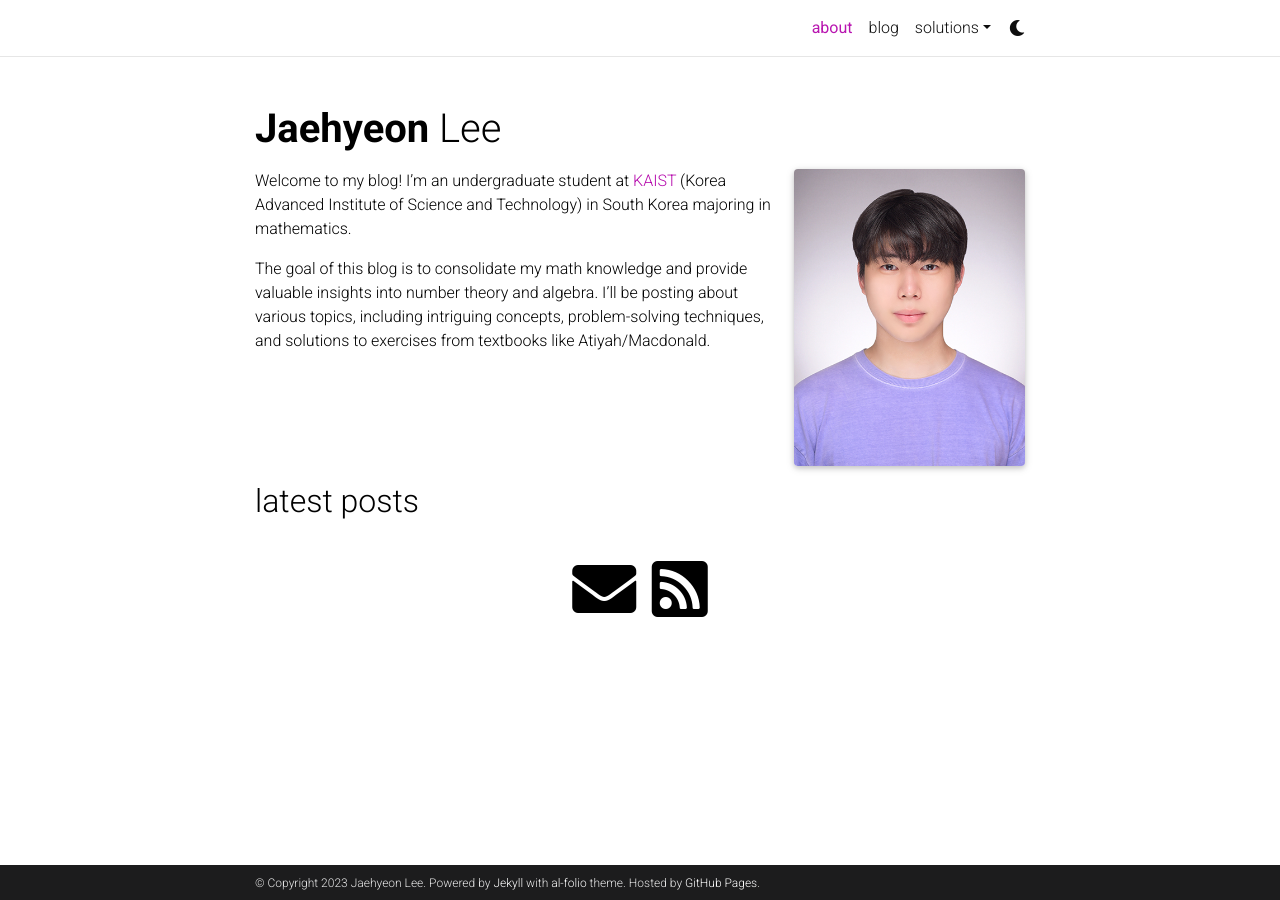
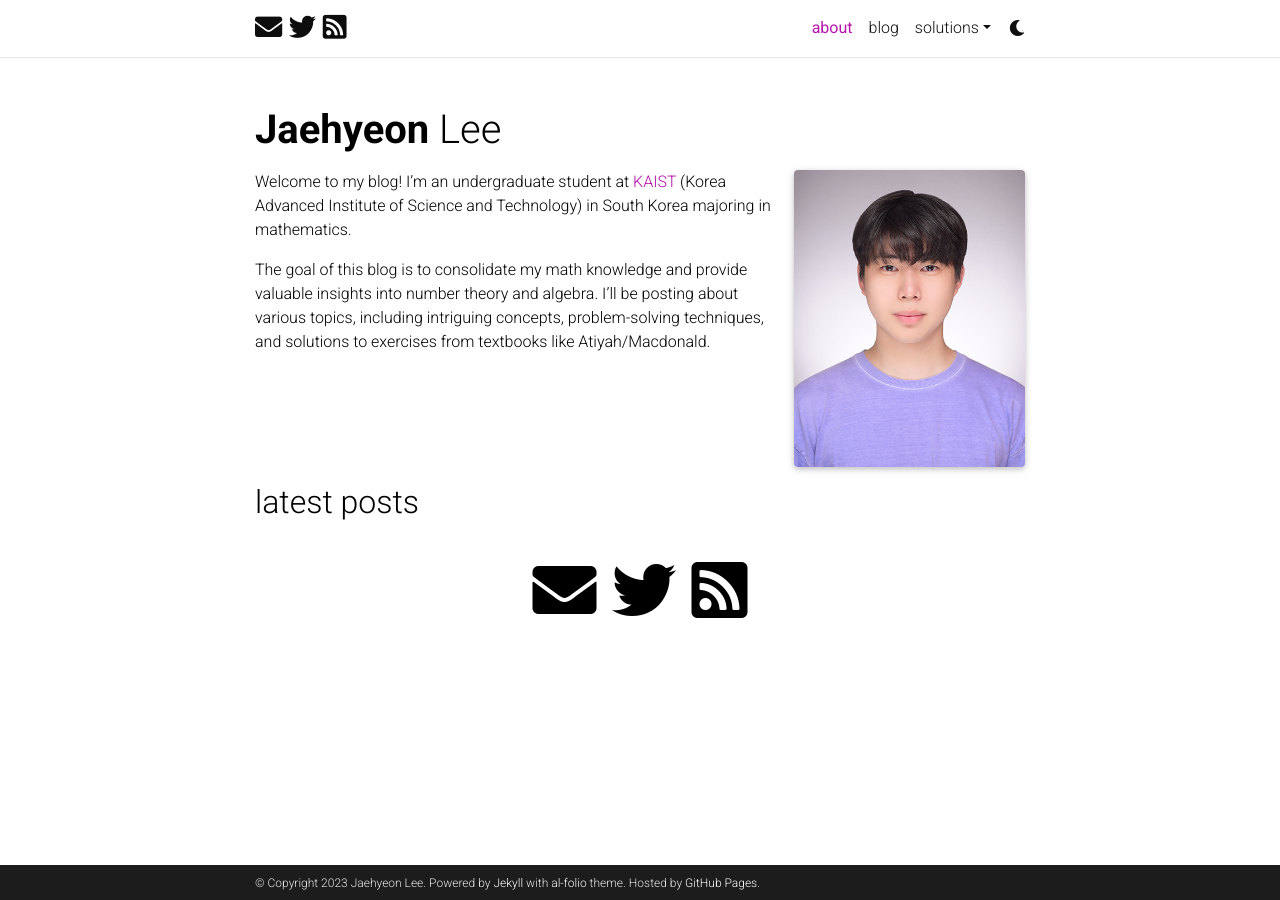
Before and after one commit to ijhlee0511/ijhlee0511.github.io, a Jekyll site: the page built from _pages/about.md, in a window 1280 px wide. Built offline with Jekyll 4.4.1, drawn with Linux system fonts in a browser that asks for light colours; full-size pictures stand in for the smaller copies a plugin makes; comment, search, counter and statistics services are not loaded; a style sheet for code colours, icons or effects is not loaded.

Commit message:
Update _config.yml

```diff
--- a/_config.yml
+++ b/_config.yml
@@ -72,7 +72,7 @@ og_image: # The site-wide (default for all links) Open Graph preview image
 
 github_username: # your GitHub user name
 gitlab_username: # your GitLab user name
-twitter_username: # your Twitter handle
+twitter_username: MathJHMarco # your Twitter handle
 mastodon_username: # your mastodon instance+username in the format instance.tld/@username
 linkedin_username: # your LinkedIn user name
 telegram_username: # your Telegram user name
@@ -358,7 +358,7 @@ enable_math:                true   # enables math typesetting (uses MathJax)
 enable_tooltips:            false  # enables automatic tooltip links generated
                                    # for each section titles on pages and posts
 enable_darkmode:            true   # enables switching between light/dark modes
-enable_navbar_social:       false  # enables displaying social links in the
+enable_navbar_social:       true   # enables displaying social links in the
                                    # navbar on the about page
 enable_project_categories:  true   # enables categorization of projects into
                                    # multiple categories
```
